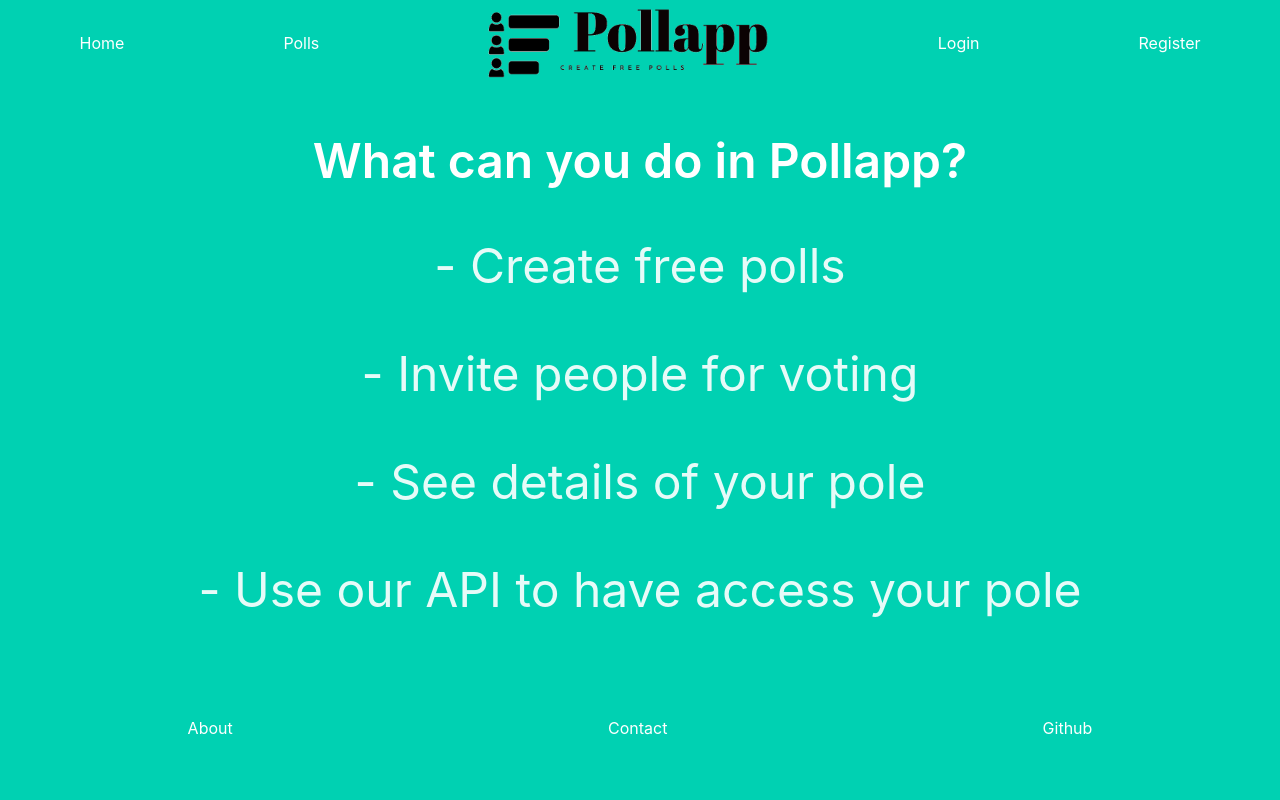
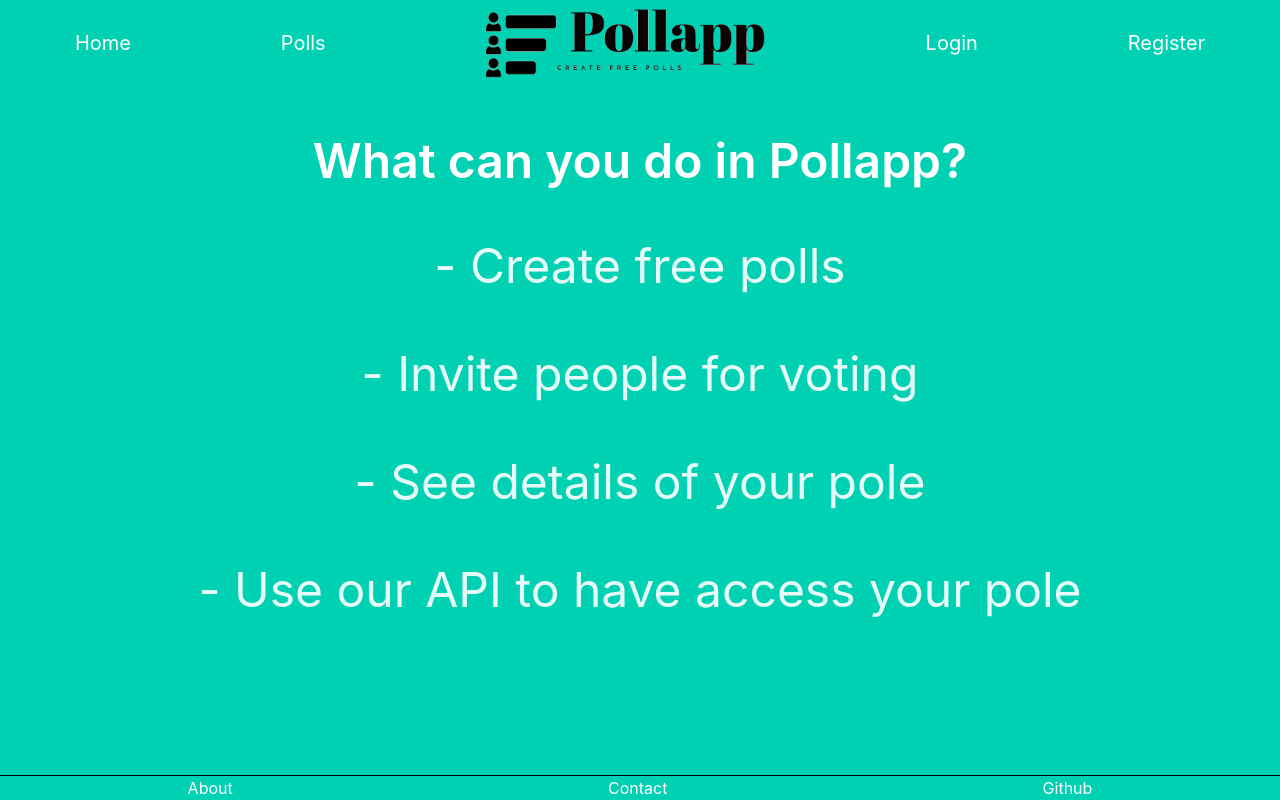
Before and after one commit to Antonekk/Cs50-Final-Project, a Django app: page / in a window 1280 px wide. Run offline with Django 4.2, Linux system fonts and the light colour scheme.

Commit message:
Changed how footer behaves and changed size of menu items

```diff
--- a/final/Pollapp/static/Pollapp/style.css
+++ b/final/Pollapp/static/Pollapp/style.css
@@ -1,6 +1,8 @@
 footer{
-    position: absolute;
+    position: fixed;
+    bottom: 0px;
     width: 100% !important;
+    border-top: 1px black solid;
 }
 #logo{
     height: 70px;
--- a/final/Pollapp/templates/Pollapp/index.html
+++ b/final/Pollapp/templates/Pollapp/index.html
@@ -21,5 +21,4 @@
     </div>
 </section>
 
-
 {% endblock%}
--- a/final/Pollapp/templates/Pollapp/layout.html
+++ b/final/Pollapp/templates/Pollapp/layout.html
@@ -13,19 +13,19 @@
   <body>
     <section id = "menu" class="hero is-primary">
       <nav class="level">
-        <p class="level-item has-text-centered">
-          <a class="link is-info">Home</a>
+        <p class="level-item has-text-centered is-size-5">
+          <a href="{% url 'index' %}" class="link is-info" >Home</a>
         </p>
-        <p class="level-item has-text-centered">
+        <p class="level-item has-text-centered is-size-5">
           <a class="link is-info">Polls</a>
         </p>
         <a href="{% url 'index' %}" class="level-item m-2">
           <img id="logo"src="{% static 'Pollapp/images/pollapp_icon.png'%}" alt="">
         </a>
-        <p class="level-item has-text-centered">
+        <p class="level-item has-text-centered is-size-5">
           <a class="link is-info">Login</a>
         </p>
-        <p class="level-item has-text-centered">
+        <p class="level-item has-text-centered is-size-5">
           <a class="link is-info">Register</a>
         </p>
       </nav>
```
